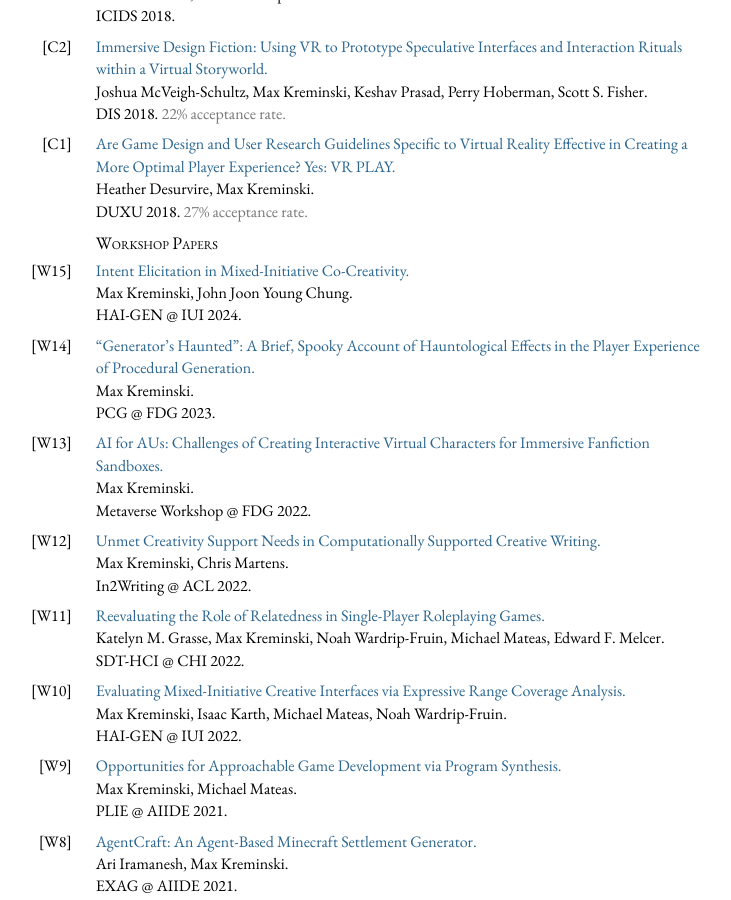
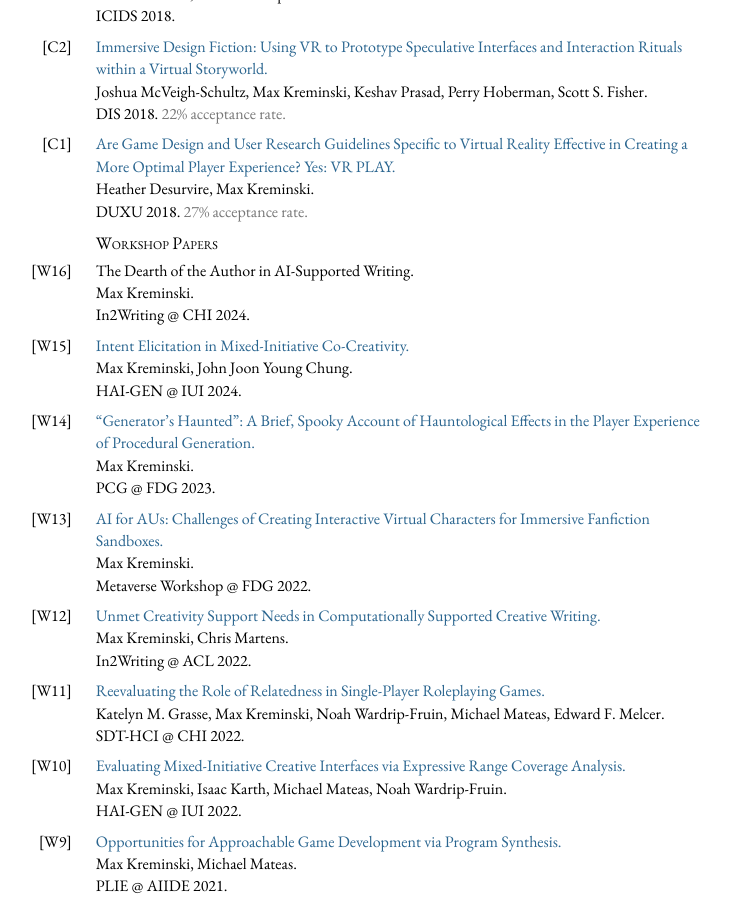
Before and after one commit to mkremins/mkremins.github.io, a Jekyll site: the page built from cv/index.html, in a window 1280 px wide and 900 px high, scrolled down 3516 px. Shown: the whole window, without its empty margins (287-1018 px from the left). Built offline with Jekyll 4.4.1, drawn with Linux system fonts in a browser that asks for light colours.

Commit message:
Add In2Writing 2024 dearth paper

```diff
--- a/_data/publications.json
+++ b/_data/publications.json
@@ -1,4 +1,13 @@
 [
+{
+  "title": "The Dearth of the Author in AI-Supported Writing",
+  "url": "",
+  "authors": ["Max Kreminski"],
+  "year": "2024",
+  "venue": "In2Writing",
+  "parent_venue": "CHI",
+  "pubtype": "workshop",
+},
 {
   "title": "Evaluating Creativity Support Tools via Homogenization Analysis",
   "url": "",
```
